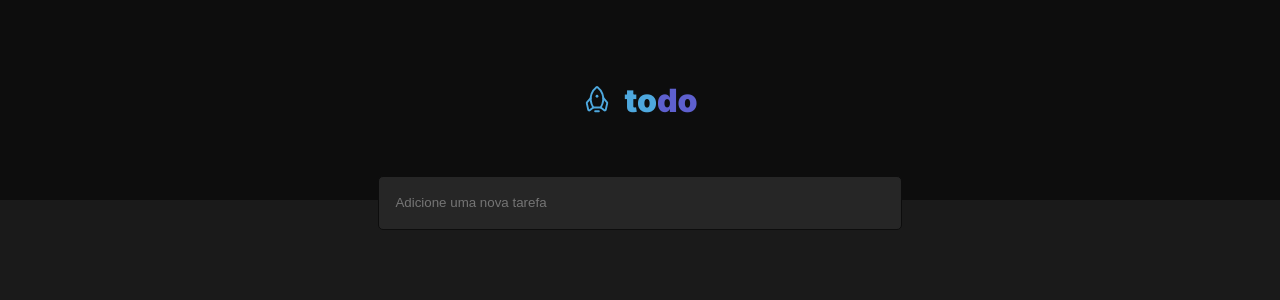
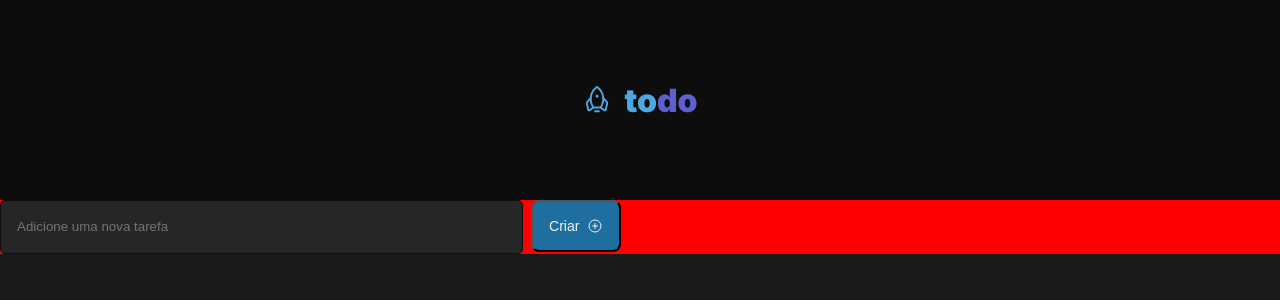
Before and after one commit to viniciusferreira7/ignite-todo-list, a React (Vite) app: page / in a window 1280 px wide. Shown: the top 300 px of the page. Built offline with nearby package versions, Linux system fonts and the light colour scheme.

Commit message:
refactor(addtask): button and input components were joined in AddTask, their
the Button and Input Files and their styles were deleted, but their codes were merged into a single
AddTask Component

```diff
--- a/src/App.tsx
+++ b/src/App.tsx
@@ -1,7 +1,7 @@
 import { ThemeProvider } from 'styled-components';
+import { AddTask } from './components/AddTask';
 
 import { Header } from './components/Header';
-import { Input } from './components/Input';
 
 import { GlobalStyle } from './styles/global';
 import { defaultTheme } from './styles/theme/default';
@@ -10,7 +10,7 @@ export function App() {
   return (
     <ThemeProvider theme={defaultTheme}>
       <Header />
-      <Input />
+      <AddTask/>
       <GlobalStyle />
     </ThemeProvider>
   )
--- /dev/null
+++ b/src/components/AddTask.styles.ts
@@ -0,0 +1,53 @@
+import styled, { css } from 'styled-components';
+
+export const AddTaskContainer = styled.div`
+  ${({ theme }) => css`
+    display: flex;
+    background-color: red;
+    gap: 0.5rem;
+    /* position: relative;
+    top: -1.18rem;
+    left: 40%; */
+  `}
+`
+
+export const ButtonContainer = styled.button`
+  ${({ theme }) => css`
+    width: 5.625rem;
+    height: 3.25rem;
+    display: flex;
+    justify-content: center;
+    align-items: center;
+    gap: 0.5rem;
+    background: ${theme.blue_dark};
+    font-size: 0.875rem;
+    color: ${theme.gray_100};
+    border-radius: 8px;
+
+    &:hover {
+      outline: none;
+      background: ${theme.blue};
+    }
+  `}
+`
+
+
+export const InputContainer = styled.input`
+  ${({ theme }) => css`
+      display: block;
+      max-width:32.7rem;
+      width: 100%;
+      height:3.37rem;
+      padding: 1rem;
+      background: ${theme.gray_500};
+      border: 1px solid ${theme.gray_700};
+      border-radius: 5px;
+      color: ${theme.gray_300};
+
+      &:focus {
+        color: ${theme.gray_100};
+        border-color:${theme.purple_dark};
+        outline: none;
+      }
+  `}
+`
--- /dev/null
+++ b/src/components/AddTask.tsx
@@ -0,0 +1,12 @@
+import { PlusCircle } from 'phosphor-react'
+
+import { AddTaskContainer, ButtonContainer, InputContainer } from './AddTask.styles'
+
+export function AddTask() {
+  return (
+    <AddTaskContainer>
+      <InputContainer type="text" placeholder="Adicione uma nova tarefa" />
+      <ButtonContainer>Criar <PlusCircle size={16}/></ButtonContainer>
+    </AddTaskContainer>
+  )
+}
--- a/src/components/Button.tsx
+++ /dev/null
@@ -1,6 +0,0 @@
-
-export function Button() {
-  return (
-    <div>Button</div>
-  )
-}
--- a/src/components/Input.styles.ts
+++ /dev/null
@@ -1,23 +0,0 @@
-import styled, { css } from 'styled-components';
-
-export const InputContainer = styled.input`
-  ${({ theme }) => css`
-      display: block;
-      max-width:32.7rem;
-      width: 100%;
-      height:3.37rem;
-      padding: 1rem;
-      background: ${theme.gray_500};
-      border: 1px solid ${theme.gray_700};
-      border-radius: 5px;
-      color: ${theme.gray_300};
-      margin:0 auto;
-      margin-top: -1.51rem;
-
-      &:focus {
-        color: ${theme.gray_100};
-        border-color:${theme.purple_dark};
-        outline: none;
-      }
-  `}
-`
--- a/src/components/Input.tsx
+++ /dev/null
@@ -1,7 +0,0 @@
-import { InputContainer } from './Input.styles';
-
-export function Input() {
-  return (
-    <InputContainer type="text" placeholder="Adicione uma nova tarefa" />
-  )
-}
```
Also changed, not shown: src/components/Button.styles.ts (deleted).
